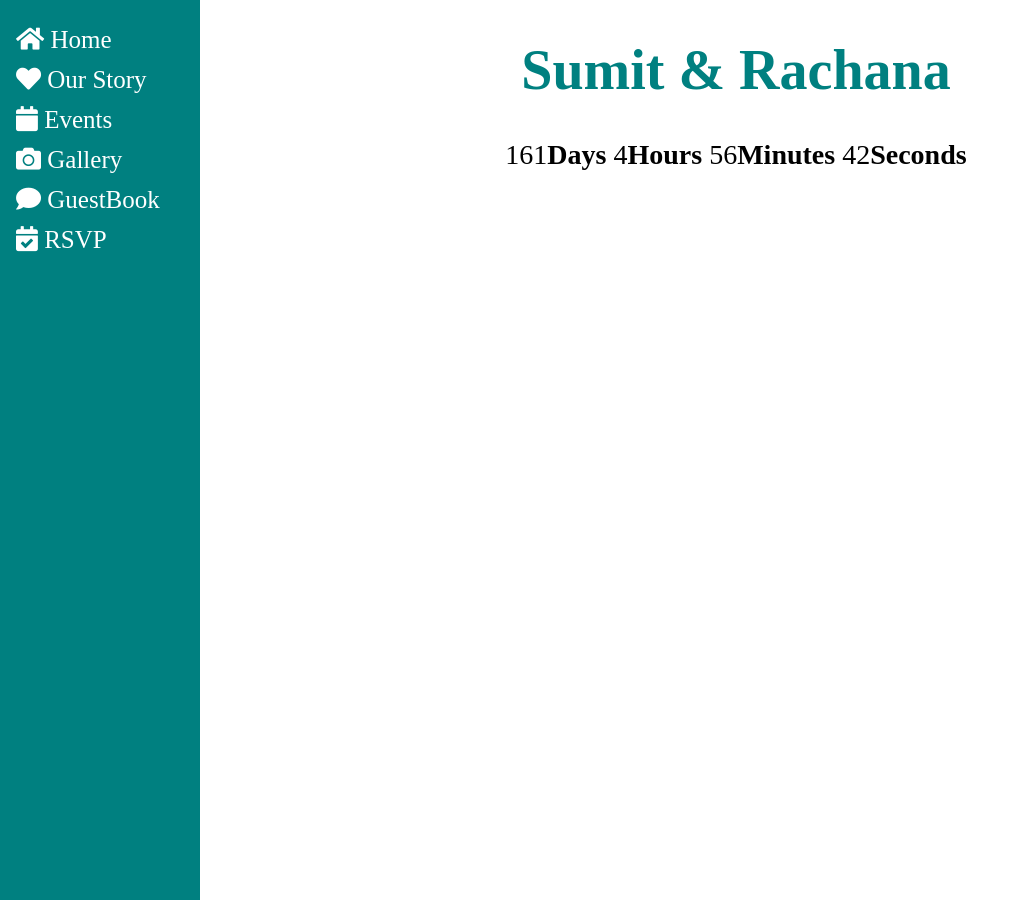
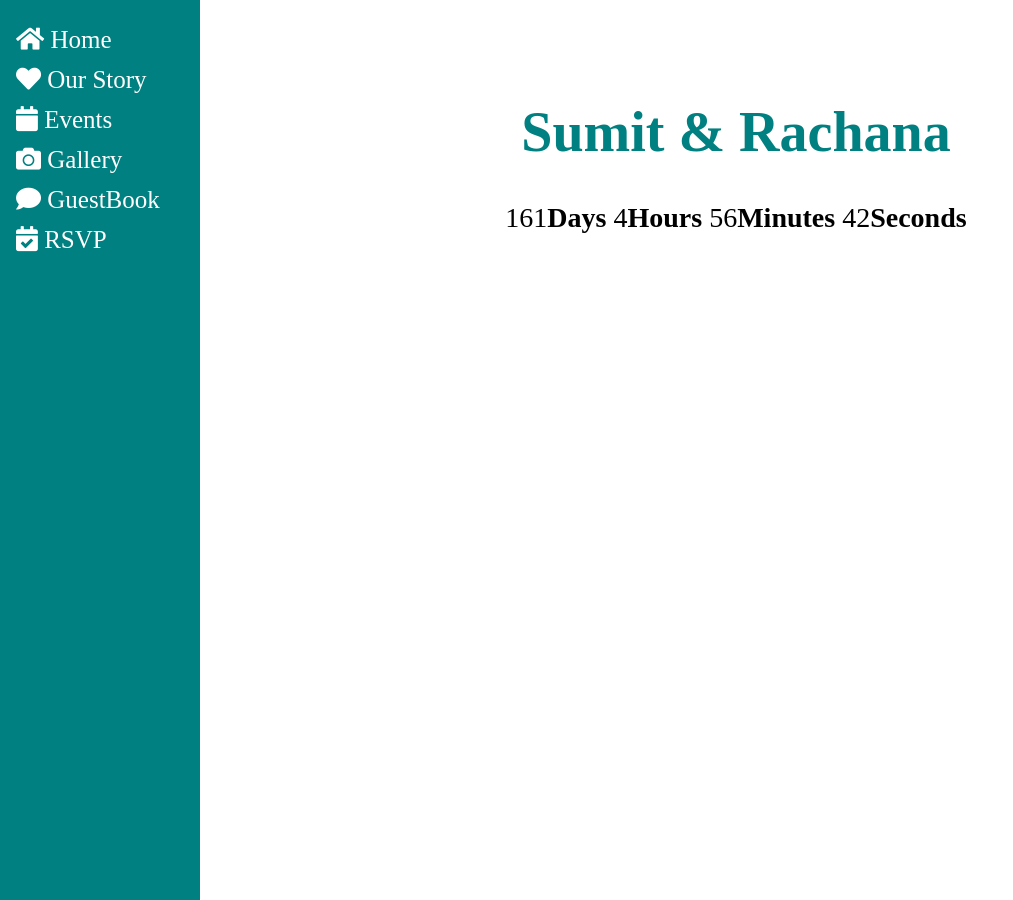
Before and after one commit to varyanirachana/sumitrachana, a Jekyll site: the page built from README.md, in a window 1280 px wide. Shown: the whole page, without its empty margins (0-1013 px from the left). Built offline with Jekyll 4.4.1, drawn with Linux system fonts in a browser that asks for light colours; our own code applies the rules of GitHub Pages for plain Markdown files.

Commit message:
Update style.css

```diff
--- a/assets/css/style.css
+++ b/assets/css/style.css
@@ -27,7 +27,7 @@ header {
 }
 
 body {
-  top: 100px;
+  margin-top: 100px;
   margin-left: 200px;
   font-size: 28px;
   padding: 0px 10px;
```
